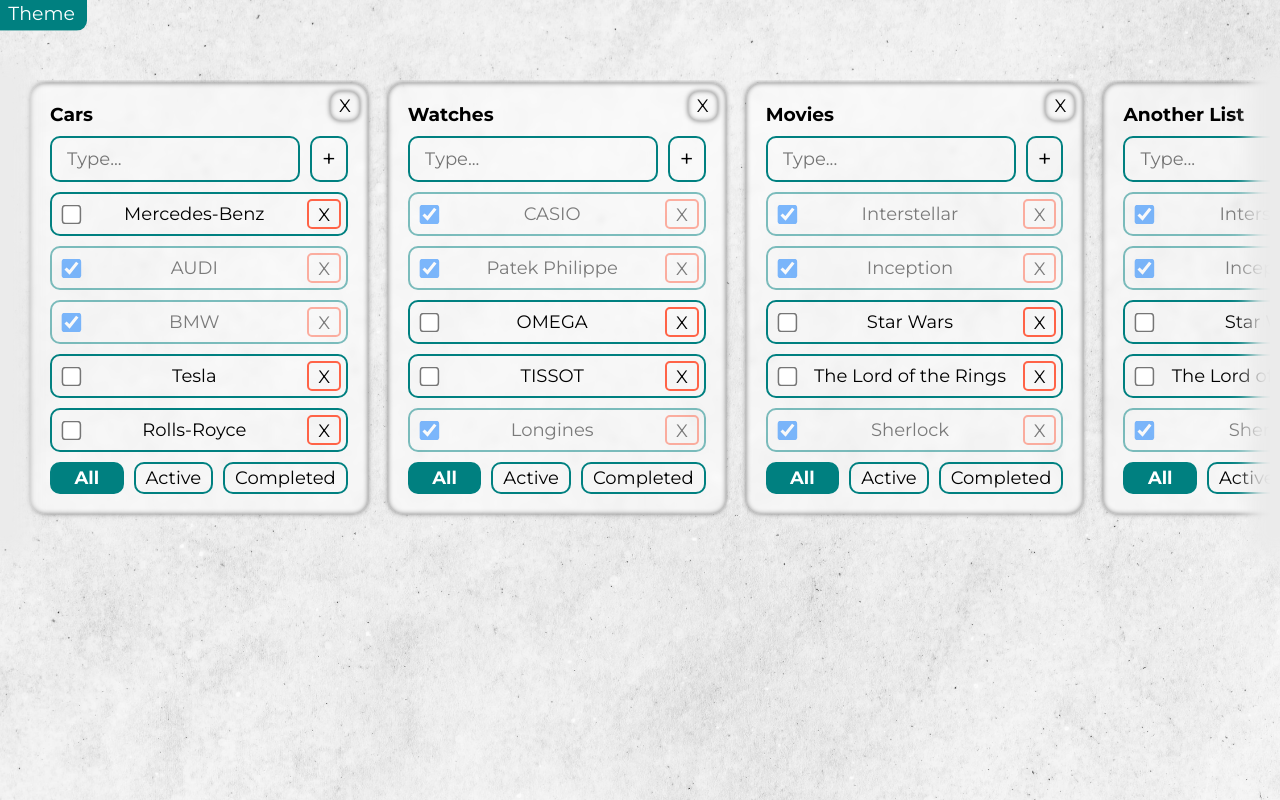
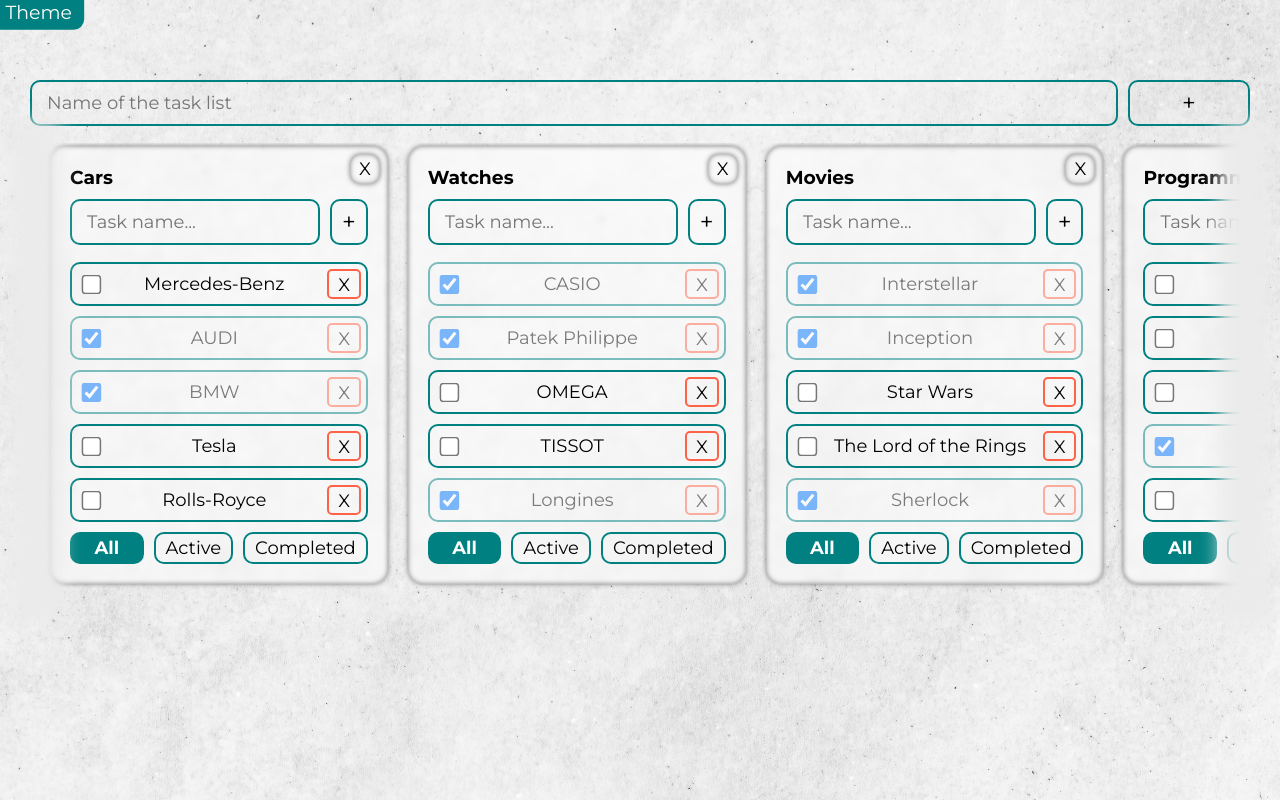
Before and after one commit to IlhomAliyev/todo-list-app, a React (Create React App) app: page / in a window 1280 px wide. Built offline with nearby package versions, Linux system fonts and the light colour scheme.

Commit message:
refactoring

```diff
--- a/public/index.html
+++ b/public/index.html
@@ -1,13 +1,9 @@
 <!DOCTYPE html>
 <html lang="en">
   <head>
-    <!-- <link rel="icon" href="%PUBLIC_URL%/favicon.ico" /> -->
-    <!-- <meta name="theme-color" content="#000000" /> -->
-    <!-- <meta name="description" content="Web site created using create-react-app" /> -->
-    <!-- <link rel="apple-touch-icon" href="%PUBLIC_URL%/logo192.png" /> -->
     <meta charset="utf-8" />
     <meta name="viewport" content="width=device-width, initial-scale=1" />
-    <title>ToDo List App</title>
+    <title>To Do List App</title>
   </head>
   <body>
     <noscript>You need to enable JavaScript to run this app.</noscript>
--- a/src/App.tsx
+++ b/src/App.tsx
@@ -1,61 +1,41 @@
 import { useState } from 'react';
 import { v1 } from 'uuid';
+import AddItemForm from './components/AddItemForm/AddItemForm';
 import ToDoList from './components/ToDoList/ToDoList';
+import {
+  ToDoListTypes,
+  allToDoListDefault,
+  tasksObjectDefault,
+} from './data/tasks';
 import darkBg from './img/dark.jpg';
 import lightBg from './img/light.jpg';
 import './styles/App.scss';
 
 export type FilterValuesType = 'all' | 'completed' | 'active';
 
-export type ToDoListTypes = {
-  id: string;
-  title: string;
-  filter: FilterValuesType;
-};
+const App = () => {
+  let [bgImg, setBgImage] = useState(lightBg);
+  const themeSwitch = () => {
+    const appDiv = document.querySelector('.App');
+    appDiv?.classList.toggle('_dark');
 
-const App = () => {
-  const toDoListID1 = v1();
-  const toDoListID2 = v1();
-  const toDoListID3 = v1();
-  const toDoListID4 = v1();
+    appDiv?.classList.contains('_dark') ? (bgImg = darkBg) : (bgImg = lightBg);
+    setBgImage(bgImg);
+  };
 
-  const [allToDoLists, setAllToDoLists] = useState<Array<ToDoListTypes>>([
-    { id: toDoListID1, title: 'Cars', filter: 'all' },
-    { id: toDoListID2, title: 'Watches', filter: 'all' },
-    { id: toDoListID3, title: 'Movies', filter: 'all' },
-    { id: toDoListID4, title: 'Another List', filter: 'all' },
-  ]);
+  //todo нужно оптимизировать (при вводе обновляется весь объект tasksObj)
+  const changeTaskName = (toDoListID: string, id: string, value: string) => {
+    let task = tasksObj[toDoListID].find((t) => t.id === id);
+    if (task) {
+      task.title = value;
+      setTasksObj({ ...tasksObj }); //todo
+    }
+  };
 
-  const [tasksObj, setTasksObj] = useState({
-    [toDoListID1]: [
-      { id: v1(), title: 'Mercedes-Benz', isDone: false },
-      { id: v1(), title: 'AUDI', isDone: true },
-      { id: v1(), title: 'BMW', isDone: true },
-      { id: v1(), title: 'Tesla', isDone: false },
-      { id: v1(), title: 'Rolls-Royce', isDone: false },
-    ],
-    [toDoListID2]: [
-      { id: v1(), title: 'CASIO', isDone: true },
-      { id: v1(), title: 'Patek Philippe', isDone: true },
-      { id: v1(), title: 'OMEGA', isDone: false },
-      { id: v1(), title: 'TISSOT', isDone: false },
-      { id: v1(), title: 'Longines', isDone: true },
-    ],
-    [toDoListID3]: [
-      { id: v1(), title: 'Interstellar', isDone: true },
-      { id: v1(), title: 'Inception', isDone: true },
-      { id: v1(), title: 'Star Wars', isDone: false },
-      { id: v1(), title: 'The Lord of the Rings', isDone: false },
-      { id: v1(), title: 'Sherlock', isDone: true },
-    ],
-    [toDoListID4]: [
-      { id: v1(), title: 'Interstellar', isDone: true },
-      { id: v1(), title: 'Inception', isDone: true },
-      { id: v1(), title: 'Star Wars', isDone: false },
-      { id: v1(), title: 'The Lord of the Rings', isDone: false },
-      { id: v1(), title: 'Sherlock', isDone: true },
-    ],
-  });
+  const [allToDoLists, setAllToDoLists] =
+    useState<Array<ToDoListTypes>>(allToDoListDefault);
+
+  const [tasksObj, setTasksObj] = useState(tasksObjectDefault);
 
   const removeToDoList = (toDoListID: string) => {
     let filteredAllToDoLists = allToDoLists.filter(
@@ -66,16 +46,16 @@
     delete tasksObj[toDoListID];
     setTasksObj({ ...tasksObj });
   };
-  //! AIM
-  // нужно оптимизировать (при вводе обновляется весь объект tasksObj)
-  const changeTaskName = (toDoListID: string, id: string, value: string) => {
-    let task = tasksObj[toDoListID].find((t) => t.id === id);
-    if (task) {
-      task.title = value;
-      setTasksObj({ ...tasksObj }); //todo
-    }
+
+  const addToDoList = (title: string) => {
+    let newToDoList: ToDoListTypes = {
+      id: v1(),
+      title: title,
+      filter: 'all',
+    };
+    setAllToDoLists([newToDoList, ...allToDoLists]);
   };
-  //! AIM
+
   const removeTask = (id: string, toDoListID: string) => {
     let tasks = tasksObj[toDoListID];
     let filteredTasks = tasks.filter((task) => task.id !== id);
@@ -83,7 +63,7 @@
     setTasksObj({ ...tasksObj });
   };
 
-  const addTask = (title: string, toDoListID: string) => {
+  const addItem = (title: string, toDoListID: string) => {
     let newTask = { id: v1(), title: title, isDone: false };
     let tasks = tasksObj[toDoListID];
     let newTasks = [newTask, ...tasks];
@@ -110,30 +90,26 @@
     }
   };
 
-  let [bgImg, setBgImage] = useState(lightBg);
-  const themeSwitch = () => {
-    const appDiv = document.querySelector('.App');
-    appDiv?.classList.toggle('_dark');
-
-    appDiv?.classList.contains('_dark') ? (bgImg = darkBg) : (bgImg = lightBg);
-    setBgImage(bgImg);
-  };
-
   return (
     <div className="App">
+      <AddItemForm
+        inputPlaceholder="Name of the task list"
+        addItem={addToDoList}
+      />
       <div className="container">
-        <div className="filter-element"></div>
+        <div className="shadow-elements"></div>
         {allToDoLists.length ? (
           <div className="grid-container">
-            {allToDoLists.map((eachToDo) => {
-              let tasksForTodoList = tasksObj[eachToDo.id];
+            {allToDoLists.map((tdl) => {
+              let tasksForTodoList = tasksObj[tdl.id];
 
-              if (eachToDo.filter === 'completed') {
+              if (tdl.filter === 'completed') {
                 tasksForTodoList = tasksForTodoList.filter(
                   (task) => task.isDone === true
                 );
               }
-              if (eachToDo.filter === 'active') {
+
+              if (tdl.filter === 'active') {
                 tasksForTodoList = tasksForTodoList.filter(
                   (task) => task.isDone === false
                 );
@@ -141,13 +117,13 @@
 
               return (
                 <ToDoList
-                  key={eachToDo.id}
-                  id={eachToDo.id}
-                  filter={eachToDo.filter}
-                  title={eachToDo.title}
+                  key={tdl.id}
+                  id={tdl.id}
+                  filter={tdl.filter}
+                  title={tdl.title}
                   tasks={tasksForTodoList}
                   removeTask={removeTask}
-                  addTask={addTask}
+                  addItem={addItem}
                   changeFilter={changeFilter}
                   changeTaskStatus={changeStatus}
                   removeToDoList={removeToDoList}
--- /dev/null
+++ b/src/components/AddItemForm/AddItemForm.scss
@@ -0,0 +1,25 @@
+.input-wrapper {
+  width: 100%;
+  display: flex;
+  justify-content: space-between;
+  gap: 10px;
+  margin-bottom: 17px;
+
+  input {
+    flex: 1 0 auto;
+    padding: 10px 15px;
+    border: 2px solid var(--primary-color);
+    border-radius: 10px;
+
+    &:is(:hover, :focus) {
+      border-color: tomato;
+    }
+  }
+
+  button {
+    flex: 0 1 10%;
+    font-size: 24px;
+    border: 2px solid var(--primary-color);
+    border-radius: 10px;
+  }
+}
--- /dev/null
+++ b/src/components/AddItemForm/AddItemForm.tsx
@@ -0,0 +1,50 @@
+import { ChangeEvent, KeyboardEvent, useState } from 'react';
+import './AddItemForm.scss';
+
+type AddItemFormTypes = {
+  inputPlaceholder: string;
+  addItem: (title: string) => void;
+};
+
+const AddItemForm = (props: AddItemFormTypes) => {
+  const [title, setTitle] = useState('');
+  const [error, setError] = useState<string | null>(null);
+
+  const onInputChangeHandler = (event: ChangeEvent<HTMLInputElement>) => {
+    setTitle(event.target.value);
+    setError(null);
+  };
+
+  const onEnterKeyUpHandler = (event: KeyboardEvent<HTMLInputElement>) => {
+    if (event.code === 'Enter') {
+      onAddButtonClickHandler();
+    }
+  };
+
+  const onAddButtonClickHandler = () => {
+    if (title.trim() === '') {
+      setError('Title is required!');
+    } else {
+      props.addItem(title.trim());
+      setTitle('');
+    }
+  };
+
+  return (
+    <div className="AddItemForm">
+      <div className="input-wrapper">
+        <input
+          value={title}
+          onChange={onInputChangeHandler}
+          onKeyUp={onEnterKeyUpHandler}
+          type="text"
+          placeholder={props.inputPlaceholder}
+        />
+        <button onClick={onAddButtonClickHandler}>+</button>
+      </div>
+      {error && <h4 className="error-message">{error}</h4>}
+    </div>
+  );
+};
+
+export default AddItemForm;
--- a/src/components/ToDoList/ToDoList.scss
+++ b/src/components/ToDoList/ToDoList.scss
@@ -5,9 +5,6 @@
   background-color: var(--back-blur-color);
   backdrop-filter: blur(3px);
   box-shadow: 0 0 5px gray, inset 0 0 5px gray;
-
-  // display: flex;
-  // flex-direction: column;
 
   #remove-to-do {
     position: absolute;
@@ -101,27 +98,6 @@
   }
 }
 
-.input-wrapper {
-  width: 100%;
-  display: flex;
-  justify-content: space-between;
-  gap: 10px;
-  margin-bottom: 10px;
-
-  input {
-    flex: 1 0 auto;
-    padding: 10px 15px;
-    border: 2px solid var(--primary-color);
-    border-radius: 10px;
-  }
-
-  button {
-    font-size: 24px;
-    border: 2px solid var(--primary-color);
-    border-radius: 10px;
-  }
-}
-
 .buttons-wrapper {
   width: 100%;
   display: flex;
--- a/src/components/ToDoList/ToDoList.tsx
+++ b/src/components/ToDoList/ToDoList.tsx
@@ -1,6 +1,7 @@
-import { ChangeEvent, KeyboardEvent, useState } from 'react';
+import { ChangeEvent } from 'react';
 import { CSSTransition, TransitionGroup } from 'react-transition-group';
 import { FilterValuesType } from '../../App';
+import AddItemForm from '../AddItemForm/AddItemForm';
 import './ToDoList.scss';
 
 export type TaskType = {
@@ -16,7 +17,7 @@
   filter: FilterValuesType;
 
   removeTask: (id: string, toDoListID: string) => void;
-  addTask: (title: string, toDoListID: string) => void;
+  addItem: (title: string, toDoListID: string) => void;
   changeFilter: (value: FilterValuesType, eachToDoID: string) => void;
   changeTaskStatus: (id: string, isDone: boolean, toDoListID: string) => void;
   removeToDoList: (id: string) => void;
@@ -24,35 +25,15 @@
 };
 
 const ToDoList = (props: PropsType) => {
-  const [newTaskTitle, setNewTaskTitle] = useState('');
-  const [error, setError] = useState<string | null>(null);
-
-  const onInputChangeHandler = (event: ChangeEvent<HTMLInputElement>) => {
-    setNewTaskTitle(event.target.value);
-    setError(null);
-  };
-
-  const onEnterKeyUpHandler = (event: KeyboardEvent<HTMLInputElement>) => {
-    if (event.code === 'Enter') {
-      onAddButtonClickHandler();
-    }
-  };
-
-  const onAddButtonClickHandler = () => {
-    if (newTaskTitle.trim() === '') {
-      setError('Title is required!');
-    } else {
-      props.addTask(newTaskTitle.trim(), props.id);
-      setNewTaskTitle('');
-    }
-  };
-
   const allFilter = () => props.changeFilter('all', props.id);
   const activeFilter = () => props.changeFilter('active', props.id);
   const completedFilter = () => props.changeFilter('completed', props.id);
-
   const removeToDoList = () => {
     props.removeToDoList(props.id);
+  };
+
+  const addTask = (title: string) => {
+    props.addItem(title, props.id);
   };
 
   return (
@@ -61,17 +42,10 @@
         X
       </button>
       <h3>{props.title}</h3>
-      <div className="input-wrapper">
-        <input
-          value={newTaskTitle}
-          onChange={onInputChangeHandler}
-          onKeyUp={onEnterKeyUpHandler}
-          type="text"
-          placeholder="Type..."
-        />
-        <button onClick={onAddButtonClickHandler}>+</button>
-      </div>
-      {error && <h4 className="error-message">{error}</h4>}
+      <AddItemForm
+        inputPlaceholder="Task name..."
+        addItem={addTask}
+      />
       <ul className="ToDoList__list">
         <TransitionGroup>
           {props.tasks.length ? (
--- /dev/null
+++ b/src/data/tasks.ts
@@ -0,0 +1,55 @@
+import { v1 } from 'uuid';
+import { FilterValuesType } from '../App';
+
+export type ToDoListTypes = {
+  id: string;
+  title: string;
+  filter: FilterValuesType;
+};
+
+// export const toDoListIDs = {
+//   ID1: v1(),
+//   ID2: v1(),
+//   ID3: v1(),
+//   ID4: v1(),
+// };
+
+//? PAUSE 05.06.2023
+
+export const allToDoListDefault: ToDoListTypes[] = [
+  { id: v1(), title: 'Cars', filter: 'all' },
+  { id: v1(), title: 'Watches', filter: 'all' },
+  { id: v1(), title: 'Movies', filter: 'all' },
+  { id: v1(), title: 'Programming languages', filter: 'all' },
+];
+
+export const tasksObjectDefault = {
+  [allToDoListDefault[0].id]: [
+    { id: v1(), title: 'Mercedes-Benz', isDone: false },
+    { id: v1(), title: 'AUDI', isDone: true },
+    { id: v1(), title: 'BMW', isDone: true },
+    { id: v1(), title: 'Tesla', isDone: false },
+    { id: v1(), title: 'Rolls-Royce', isDone: false },
+  ],
+  [allToDoListDefault[1].id]: [
+    { id: v1(), title: 'CASIO', isDone: true },
+    { id: v1(), title: 'Patek Philippe', isDone: true },
+    { id: v1(), title: 'OMEGA', isDone: false },
+    { id: v1(), title: 'TISSOT', isDone: false },
+    { id: v1(), title: 'Longines', isDone: true },
+  ],
+  [allToDoListDefault[2].id]: [
+    { id: v1(), title: 'Interstellar', isDone: true },
+    { id: v1(), title: 'Inception', isDone: true },
+    { id: v1(), title: 'Star Wars', isDone: false },
+    { id: v1(), title: 'The Lord of the Rings', isDone: false },
+    { id: v1(), title: 'Sherlock', isDone: true },
+  ],
+  [allToDoListDefault[3].id]: [
+    { id: v1(), title: 'Rust', isDone: false },
+    { id: v1(), title: 'Go', isDone: false },
+    { id: v1(), title: 'Python', isDone: false },
+    { id: v1(), title: 'JavaScript', isDone: true },
+    { id: v1(), title: 'Ruby', isDone: false },
+  ],
+};
--- a/src/styles/App.scss
+++ b/src/styles/App.scss
@@ -24,7 +24,8 @@
   transition: 300ms;
 }
 
-input:focus, input:focus-visible {
+input:focus,
+input:focus-visible {
   border-color: tomato;
 }
 
@@ -52,38 +53,26 @@
 
 .App {
   position: relative;
-  // padding: 80px 5px 0;
-  padding-top: 80px;
+  padding: 80px 30px 0;
   color: var(--text-color);
   height: 100vh;
   width: 100vw;
 }
 
 .grid-container {
-  // border: 3px solid green;
-
-  padding: 3px 30px 20px;
-
+  padding: 3px 20px 20px;
   display: flex;
   align-items: flex-start;
-
   gap: 20px;
-  // display: grid;
-  // grid-template: auto / repeat(3, minmax(250px, 1fr));
-  // justify-content: center;
-  // align-items: start;
-
   overflow-x: scroll;
-  // overflow-y: hidden;
 }
 
 .container {
   position: relative;
-  // border: 1px solid blue;
+  // overflow: hidden;
 }
 
-.filter-element {
-  // border: 2px solid red;
+.shadow-elements {
   width: 100%;
   height: 100%;
   pointer-events: none;
@@ -92,43 +81,27 @@
 
   &::before {
     content: '';
-    // border: 1px solid #000;
     height: 100%;
     width: 10px;
-    // background: linear-gradient( 90deg, rgba(255, 255, 255, 0.8043811274509804) 0%, rgba(255, 255, 255, 0) 100%);
     position: absolute;
     top: 0;
     left: 0;
     box-shadow: 0 0 20px 20px var(--shadow-color);
-    // background-color: var(--shadow-color);
     background-color: var(--shadow-color);
     backdrop-filter: blur(30px);
   }
 
   &::after {
     content: '';
-    // border: 1px solid #000;
     height: 100%;
     width: 10px;
-    // background: linear-gradient( 90deg, rgba(255, 255, 255, 0.8043811274509804) 0%, rgba(255, 255, 255, 0) 100%);
     position: absolute;
     top: 0;
     right: 0;
     box-shadow: 0 0 20px 20px var(--shadow-color);
-    // background-color: var(--shadow-color);
     background-color: var(--shadow-color);
     backdrop-filter: blur(30px);
   }
-}
-
-@media (max-width: 1050px) {
-  // .App {
-  //   padding: 50px 20px;
-  // }
-
-  // .grid-container {
-  //   grid-template: auto / 1fr;
-  // }
 }
 
 #noTasksMessage {
@@ -161,12 +134,10 @@
 }
 
 #theme-button {
-  position: absolute;
-  left: 0px;
-  top: 0px;
+  position: fixed;
+  left: -5px;
+  top: -3px;
   border: 2px solid var(--primary-color);
-  border-top: 0;
-  border-left: 0;
   border-radius: 0 0 10px 0;
 
   &:hover {
--- a/src/styles/params.scss
+++ b/src/styles/params.scss
@@ -17,6 +17,7 @@
   --back-color: white;
   --back-blur-color: rgba(0, 0, 0, 0.5);
   --shadow-color: #0D0D0D;
+  // --shadow-color: #282828;
 }
 
 //? W3C standard (сейчас только для Firefox)
```
